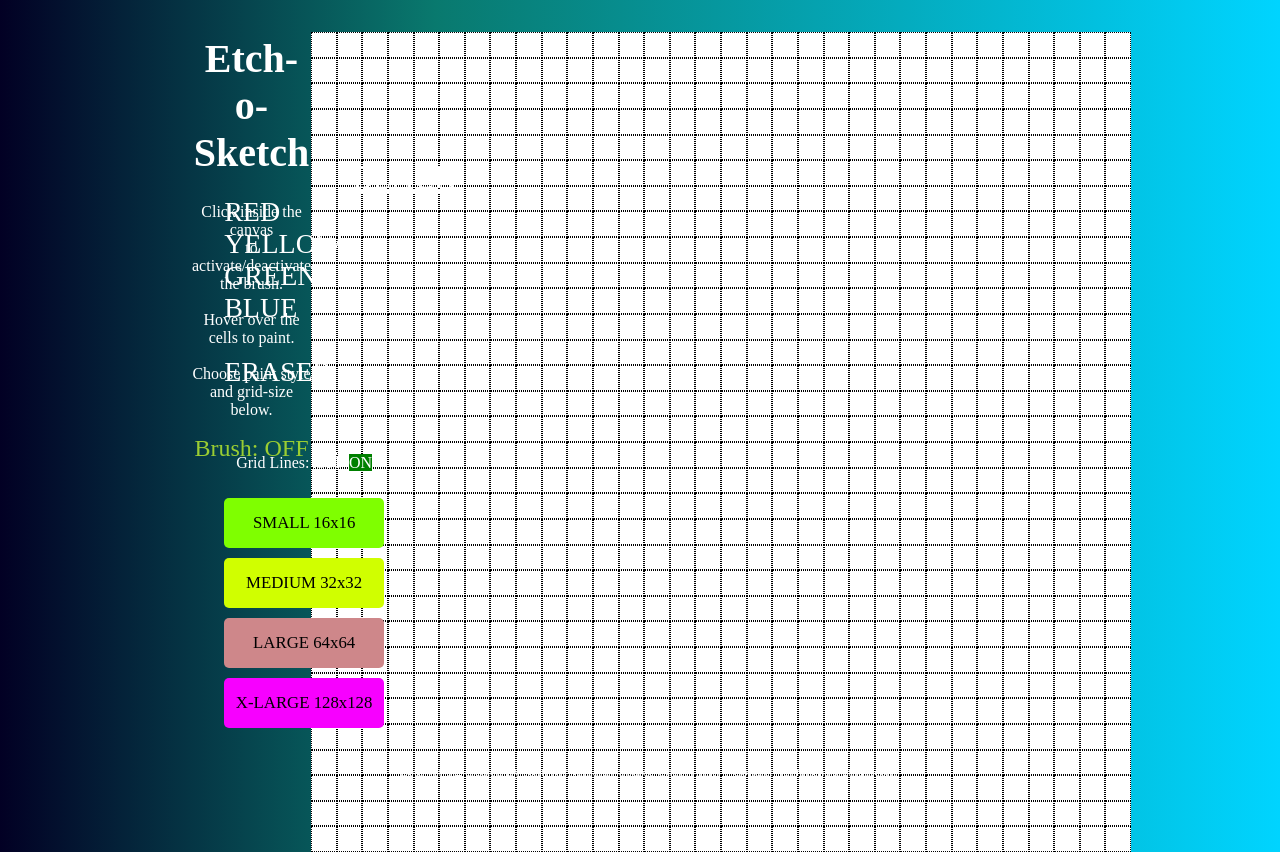
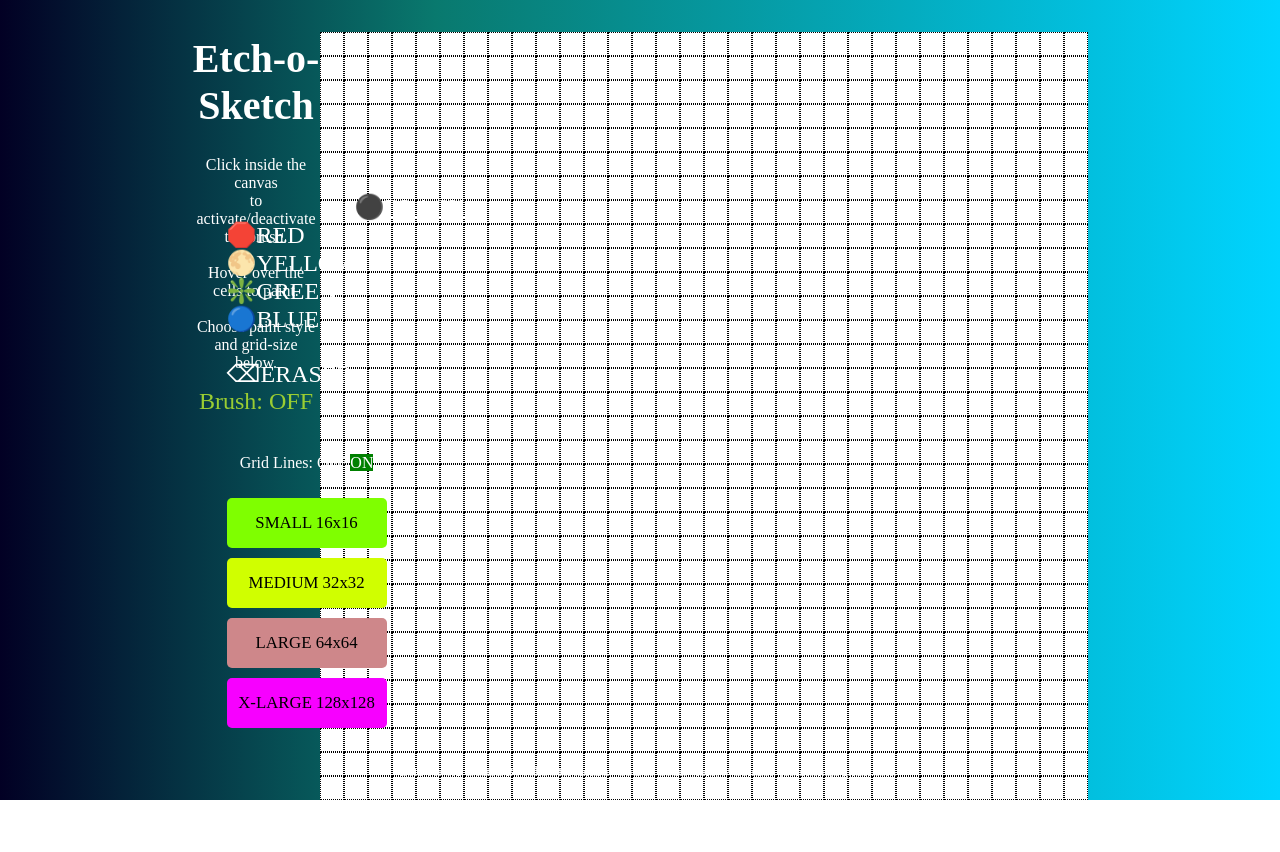
Before and after one commit to Makktu/another-etch-the-sketch, a plain HTML site: page index.html in a window 1280 px wide. After the commit the page ends 800 px from the top, so only its background shows below. Drawn offline with Linux system fonts and the light colour scheme.

Commit message:
Fixed Firefox (rem not px)

```diff
--- a/index.html
+++ b/index.html
@@ -22,13 +22,13 @@
 
                 <div class="all-btn">
                     <div class="brush-colors">
-                        <div class="black">BLACK</div>
-                        <div class="red">RED</div>
-                        <div class="yellow">YELLOW</div>
-                        <div class="green">GREEN</div>
-                        <div class="blue">BLUE</div>
+                        <div class="black">⚫️BLACK</div>
+                        <div class="red">🛑RED</div>
+                        <div class="yellow">🌕YELLOW</div>
+                        <div class="green">❇️GREEN</div>
+                        <div class="blue">🔵BLUE</div>
                         <br />
-                        <div class="eraser">ERASER</div>
+                        <div class="eraser">⌫ERASER</div>
                     </div>
                     <div class="opacity-slider">
                         <p>
--- a/script.js
+++ b/script.js
@@ -22,7 +22,7 @@ function underlineActiveColor(underlineThis) {
     eraserBrush.style.cssText = "";
     // last, underline the active one that called the function
     underlineThis.style.cssText =
-        "text-decoration: underline; margin-left: 80%; font-size: 110%; transition: margin-left 0.5s;";
+        "text-decoration: underline; margin-left: 80%; transition: margin-left 0.5s;";
 }
 
 function showMessages() {
@@ -99,6 +99,9 @@ largeBtn.addEventListener("click", () => {
 const xlargeBtn = document.querySelector(".x-large");
 xlargeBtn.addEventListener("click", () => {
     gridSize = 128;
+    gridOff.style.backgroundColor = "green";
+    gridOn.style.backgroundColor = "black";
+    gridLinesToggle = 0;
     makeGrid();
 });
 
@@ -112,10 +115,12 @@ gridOff.addEventListener("click", function (e) {
 
 const gridOn = document.querySelector(".grid-on");
 gridOn.addEventListener("click", function (e) {
-    e.target.style.backgroundColor = "green";
-    gridOff.style.backgroundColor = "black";
-    gridLinesToggle = 1;
-    makeGrid();
+    if (gridSize !== 128) {
+        e.target.style.backgroundColor = "green";
+        gridOff.style.backgroundColor = "black";
+        gridLinesToggle = 1;
+        makeGrid();
+    }
 });
 
 const blackBrush = document.querySelector(".black");
--- a/style.css
+++ b/style.css
@@ -49,8 +49,8 @@ body {
 }
 
 .canvas {
-    height: 820px;
-    width: 820px;
+    height: 48rem;
+    width: 48rem;
     background-color: white;
     margin: 0 auto;
     margin-top: 1.5rem;
@@ -126,24 +126,27 @@ footer {
 }
 
 .grid-square-16 {
-    height: 51.25px;
-    width: 51.25px;
+    height: 3rem;
+    width: 3rem;
     box-sizing: border-box;
 }
+
 .grid-square-32 {
-    height: 25.625px;
-    width: 25.625px;
+    height: 1.5rem;
+    width: 1.5rem;
     box-sizing: border-box;
 }
+
 .grid-square-64 {
-    height: 12.8125px;
-    width: 12.8125px;
+    height: 0.75rem;
+    width: 0.75rem;
     box-sizing: border-box;
 }
+
 .grid-square-128 {
     /* border: 1px solid rgba(0, 0, 0, 0.1); */
-    height: 6.40625px;
-    width: 6.40625px;
+    height: 0.375rem;
+    width: 0.375rem;
     box-sizing: border-box;
 }
 
@@ -166,10 +169,12 @@ footer {
 .brush-colors {
     color: white;
     margin-bottom: 50px;
-    font-size: 1.75rem;
+    font-size: 1.5rem;
     text-align: left;
+    cursor: pointer;
 }
 
-.grid-off {
-    border: 1px dotted white;
+.grid-off,
+.grid-on {
+    cursor: pointer;
 }
```
